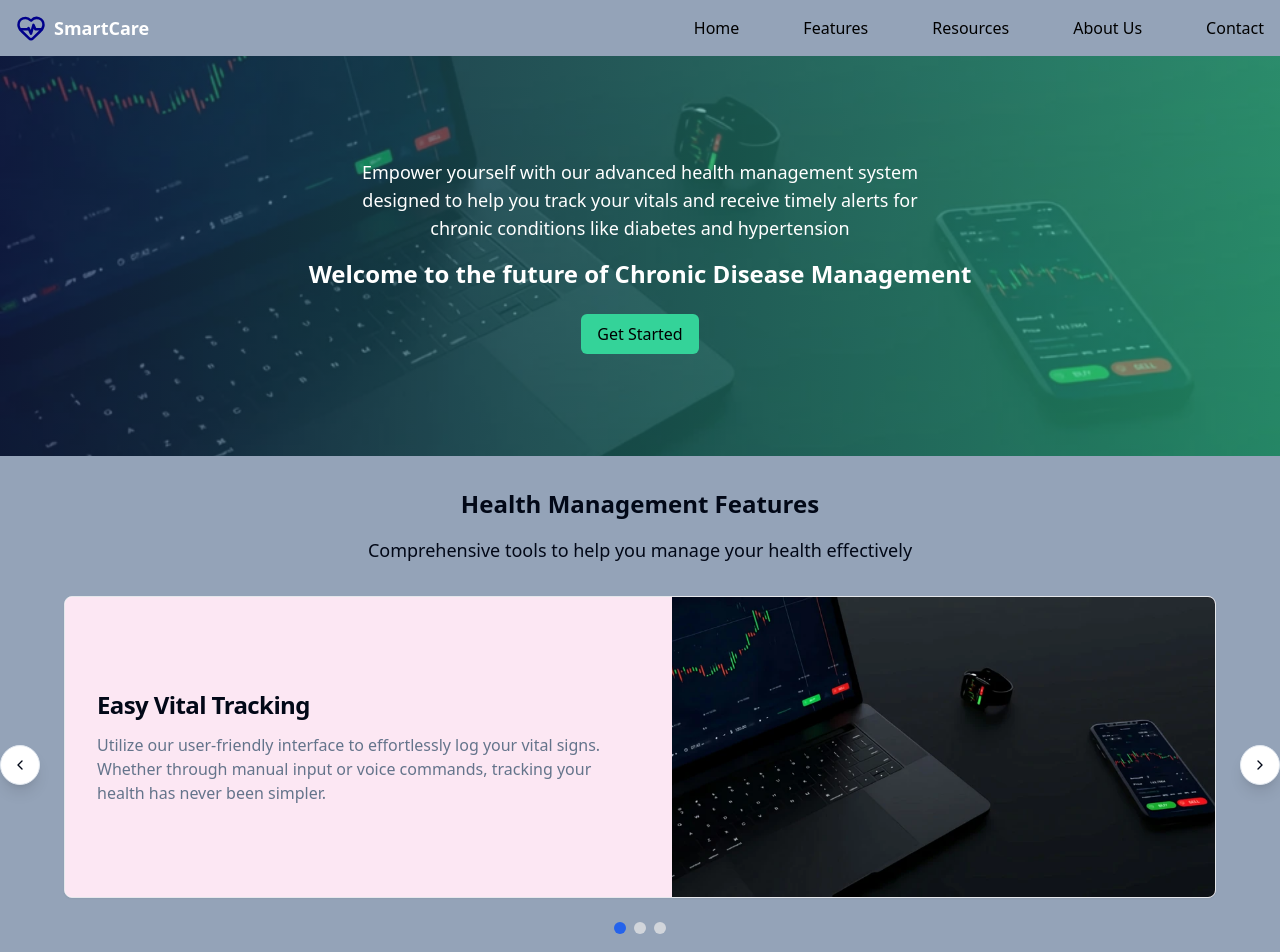
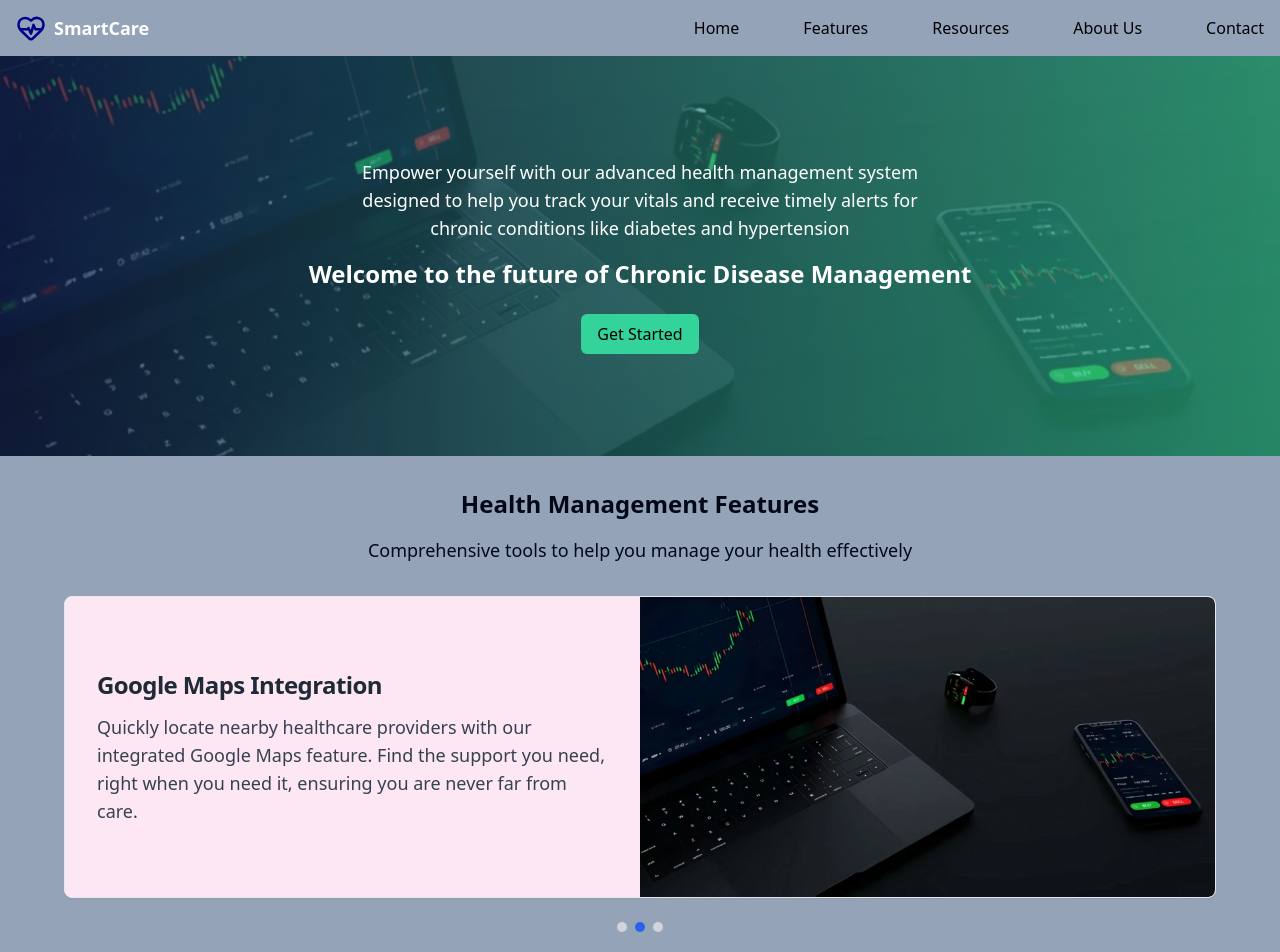
Before and after one commit to norvale08/smartcare-new, a Next.js app in the folder apps/web/: page / in a window 1280 px wide. Shown: the top 952 px of the page. Built offline with nearby package versions, Linux system fonts and the light colour scheme.

Commit message:
Add slideshow effect for features section

```diff
--- a/apps/web/app/page.tsx
+++ b/apps/web/app/page.tsx
@@ -1,31 +1,41 @@
 "use client"
-import React, { useState } from 'react'
+import React, { useEffect, useState } from 'react'
 import { Button } from '@repo/ui'
 import { Card, CardContent, CardDescription, CardHeader, CardTitle } from "@repo/ui"
-import { ChevronLeft, ChevronRight,} from 'lucide-react'
+import { ChevronLeft, ChevronRight, } from 'lucide-react'
 import Header from './components/ui/header'
 import Link from 'next/link'
 
 import Footer from './components/ui/footer'
 const Home = () => {
   const [currentFeatureIndex, setCurrentFeatureIndex] = useState(0)
+  const [isVisible, setIsVisible] = useState(false);
+  const [currentFeature, setCurrentFeature] = useState<number>(0);
+
+  useEffect(() => {
+    setIsVisible(true);
+
+    const interval = setInterval(() => {
+      setCurrentFeature((prev) => (prev + 1) % features.length);
+    }, 3000);
+
+    return () => clearInterval(interval);
+  }, []);
+
   const features = [
     {
-      id: 1,
       title: "Easy Vital Tracking",
       description: "Utilize our user-friendly interface to effortlessly log your vital signs. Whether through manual input or voice commands, tracking your health has never been simpler.",
       image: "/assets/laptop.png",
       alt: "Diabetes management system"
     },
     {
-      id: 2,
       title: "Google Maps Integration",
       description: "Quickly locate nearby healthcare providers with our integrated Google Maps feature. Find the support you need, right when you need it, ensuring you are never far from care.",
       image: "/assets/laptop.png",
       alt: "Diabetes management system"
     },
     {
-      id: 3,
       title: "Timely Alerts",
       description: "Receive immediate notifications for abnormal readings and risky health patterns. Stay informed and proactive about your health with our timely alerts.",
       image: "/assets/laptop.png",
@@ -50,7 +60,14 @@ const Home = () => {
       content: "The interface is so intuitive! Logging my vitals is easy, and I appreciate the insights it provides to help me improve my health."
     }
   ]
-  const steps =[
+
+
+
+  const hasFeatures = features && features.length > 0;
+  const feature = features[currentFeature]!;
+
+
+  const steps = [
     { step: 1, title: "Input Vitals", desc: "Record blood pressure, glucose & heart rate manually or by voice." },
     { step: 2, title: "AI Analysis", desc: "AI analyzes your health patterns and provides personalized insights." },
     { step: 3, title: "Get Alerts", desc: "Notifications for abnormal readings or medication reminders." },
@@ -91,89 +108,53 @@ const Home = () => {
         </div>
 
         <div className="max-w-6xl mx-auto relative">
-          {features[currentFeatureIndex] && (
+          <div
+            className={`transform transition-all duration-1000 delay-300 ${isVisible ? 'translate-x-0 opacity-100' : 'translate-x-10 opacity-0'
+              }`}
+          >
+            {hasFeatures && (
+              <>
                 <Card className="h-full overflow-hidden">
                   <CardContent className="p-0 h-full">
-                <div className="flex flex-col md:flex-row h-full min-h-[300px] bg-pink-100">
-                  <div className="flex-1 p-6 md:p-8 flex flex-col justify-center">
-                    <CardTitle className="text-xl md:text-2xl mb-3">{features[currentFeatureIndex].title}</CardTitle>
-                    <p className="text-muted-foreground leading-relaxed text-sm md:text-base">{features[currentFeatureIndex].description}</p>
+                    <div className="flex flex-col lg:flex-row h-full bg-pink-100">
+                      {/* Text Section */}
+                      <div className="w-full lg:w-1/2 p-4 sm:p-6 lg:p-8 flex flex-col justify-center">
+                        <CardTitle className="text-lg sm:text-xl lg:text-2xl font-bold mb-2 sm:mb-3 text-gray-800">
+                          {feature.title}
+                        </CardTitle>
+                        <p className="text-gray-700 text-sm sm:text-base lg:text-lg leading-relaxed">
+                          {feature.description}
+                        </p>
                       </div>
-                  <div className="flex-1 relative min-h-[200px] md:min-h-[300px]">
+
+                      {/* Image Section */}
+                      <div className="w-full lg:w-1/2 relative min-h-[200px] sm:min-h-[250px] lg:min-h-[300px]">
                         <img
-                      src={features[currentFeatureIndex].image}
-                      alt={features[currentFeatureIndex].alt}
-                      className="w-full h-full object-cover"
+                          src={feature.image}
+                          alt={feature.alt}
+                          className="w-full h-full object-cover rounded-b-md lg:rounded-r-md lg:rounded-bl-none"
                         />
                       </div>
                     </div>
                   </CardContent>
                 </Card>
-          )}
 
-          {/* Navigation buttons - Outside the card */}
-          {features.length > 1 && (
-            <>
-              <div className="absolute top-1/2 -translate-y-1/2 -left-16 hidden lg:block">
-                <Button
-                  variant="outline"
-                  size="icon"
-                  onClick={() => setCurrentFeatureIndex((prev) => prev === 0 ? features.length - 1 : prev - 1)}
-                  className="rounded-full bg-white shadow-lg hover:bg-gray-50"
-                >
-                  <ChevronLeft className="h-4 w-4" />
-                </Button>
-              </div>
-
-              <div className="absolute top-1/2 -translate-y-1/2 -right-16 hidden lg:block">
-                <Button
-                  variant="outline"
-                  size="icon"
-                  onClick={() => setCurrentFeatureIndex((prev) => prev === features.length - 1 ? 0 : prev + 1)}
-                  className="rounded-full bg-white shadow-lg hover:bg-gray-50"
-                >
-                  <ChevronRight className="h-4 w-4" />
-                </Button>
-              </div>
-            </>
-          )}
-
-          {/* Mobile Navigation */}
-          {features.length > 1 && (
-            <div className="flex justify-center gap-4 mt-4 lg:hidden">
-              <Button
-                variant="outline"
-                size="sm"
-                onClick={() => setCurrentFeatureIndex((prev) => prev === 0 ? features.length - 1 : prev - 1)}
-                className="rounded-full bg-white shadow-lg"
-              >
-                <ChevronLeft className="h-4 w-4" />
-              </Button>
-              <Button
-                variant="outline"
-                size="sm"
-                onClick={() => setCurrentFeatureIndex((prev) => prev === features.length - 1 ? 0 : prev + 1)}
-                className="rounded-full bg-white shadow-lg"
-              >
-                <ChevronRight className="h-4 w-4" />
-              </Button>
-            </div>
-          )}
-
-          {/* Dots indicator */}
-          <div className="flex justify-center gap-2 mt-6">
+                {/* Progress indicators */}
+                <div className="flex justify-center space-x-2 mt-4 lg:mt-6">
                   {features.map((_, index) => (
-              <button
+                    <div
                       key={index}
-                onClick={() => setCurrentFeatureIndex(index)}
-                className={`w-3 h-3 rounded-full transition-colors ${
-                  index === currentFeatureIndex ? 'bg-blue-600' : 'bg-gray-300'
+                      className={`w-2.5 h-2.5 rounded-full transition-colors ${index === currentFeature ? 'bg-blue-600' : 'bg-gray-300'
                         }`}
                     />
                   ))}
                 </div>
+              </>
+            )}
           </div>
         </div>
+      </div>
+
 
       {/* Understanding Section */}
       <div className='py-16 px-6 md:px-12 bg-gradient-to-r from-blue-950 to-emerald-700 text-white'>
@@ -184,7 +165,7 @@ const Home = () => {
           </p>
         </div>
         <div className='grid gap-8 md:grid-cols-4'>
-        {steps.map((item)=>(
+          {steps.map((item) => (
             <div key={item.step} className="bg-white text-gray-800 p-6 rounded-xl shadow-lg hover:scale-105 transition">
               <div className="bg-emerald-500 w-12 h-12 flex items-center justify-center text-white font-bold text-xl rounded-full mb-4">
                 {item.step}
@@ -221,7 +202,7 @@ const Home = () => {
         </div>
       </div>
       <Footer></Footer>
-    </div>
+    </div >
   )
 }
 
```
Lines whose indentation alone changed are shown as unchanged.
